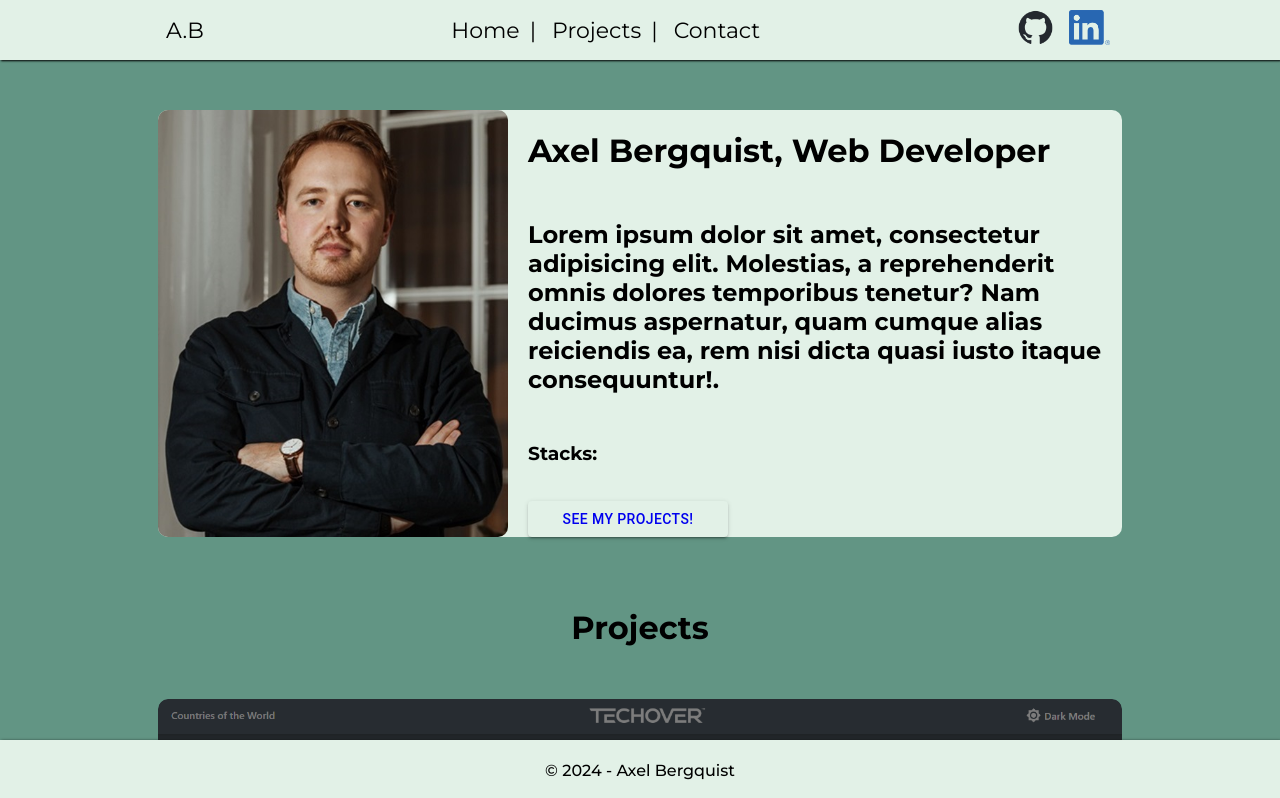
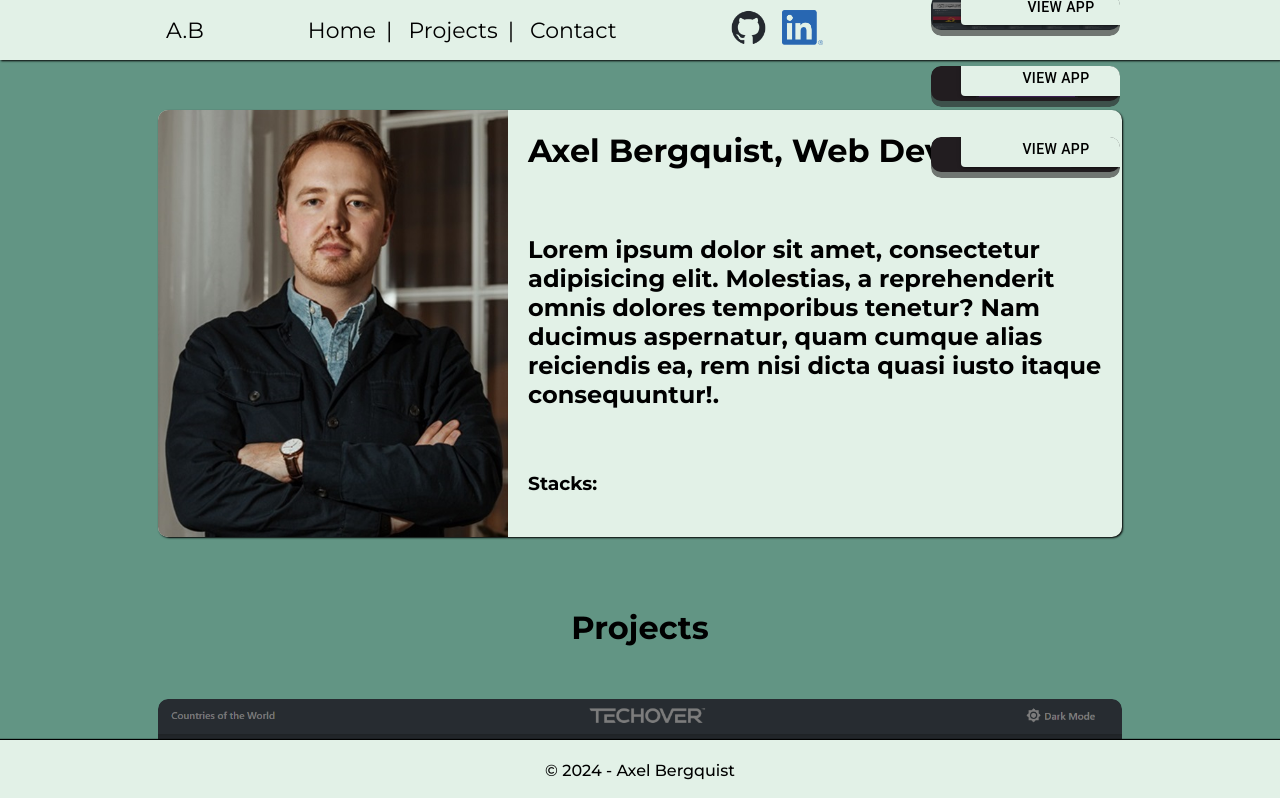
Before and after one commit to axelberk/Portfolio, a React (Vite) app: page /projects in a window 1280 px wide. Shown: the top 798 px of the page. Built offline with nearby package versions, Linux system fonts and the light colour scheme.

Commit message:
routes start + misc

```diff
--- a/src/App.jsx
+++ b/src/App.jsx
@@ -1,4 +1,5 @@
 import { useState, useEffect } from 'react'
+import { Component } from 'react'
 import './App.css'
 import Navbar from './Components/Navbar/Navbar'
 import { Routes, Route, BrowserRouter } from 'react-router-dom'
@@ -16,13 +17,13 @@ function App() {
       <Navbar/>
 
       <div className='App'>
-
           <Homepage />
           <Projects />
           <Contact />
       </div>
 
       <Footer />
+
     </BrowserRouter>
 
   )
--- a/src/Components/Contact/Contact.css
+++ b/src/Components/Contact/Contact.css
@@ -1,5 +1,7 @@
 .Contact {
     height: 100px;
     background-color: #E2F1E7;
-
+    margin-bottom: 100px;
+    border-radius: 10px;
+    box-shadow: 1px 1px 2px black;
 }
--- a/src/Components/Contact/Contact.jsx
+++ b/src/Components/Contact/Contact.jsx
@@ -3,7 +3,7 @@ import "./Contact.css"
 const Contact = () => {
     return (
         <div className="Contact">
-            Contact info
+            <h3>Contact</h3>
         </div>
     )
 }
--- a/src/Components/Footer/Footer.css
+++ b/src/Components/Footer/Footer.css
@@ -7,7 +7,7 @@
     background-color: #E2F1E7;
     bottom: 0;
     left: 0;
-    box-shadow: 1px 1px 3px black;
+    box-shadow: 1px 1px 1px 2px black;
     z-index: 1;
 }
 
--- a/src/Components/Navbar/Navbar.jsx
+++ b/src/Components/Navbar/Navbar.jsx
@@ -1,10 +1,16 @@
 import React from "react"
+import { Component, Link } from "react"
+import { Route, Router, Routes } from "react-router-dom"
 import "./Navbar.css"
+import Projects from "../Projects/Projects"
+import Contact from "../Contact/Contact"
+import Homepage from "../../Homepage/Homepage"
 
 const Navbar = () => {
     return (
         <div className="Navbar">
-            <a href="">A.B</a>
+            <a href="">
+                A.B</a>
             <div className="page-routes">
                 <a href="/">Home</a>|
                 <a href="/">Projects</a>|
@@ -15,6 +21,11 @@ const Navbar = () => {
                 <a href="https://github.com/axelberk" target="_blank"><img src="github-mark.png" alt=""/></a>
                 <a href="https://www.linkedin.com/in/axel-bergquist-360940114/" target="_blank"><img src="LI-In-Bug.png" alt="" /></a>
             </div>
+            <Routes>
+                <Route path="/" element=""/>
+                <Route path="/projects" element={<Projects/>}/>
+                <Route path="/contact" element={<Contact />} />
+            </Routes>
         </div>
 
     )
--- a/src/Homepage/Homepage.css
+++ b/src/Homepage/Homepage.css
@@ -6,6 +6,7 @@
     background-color: #E2F1E7;
     margin-top: 50px;
     border-radius: 10px;
+    box-shadow: 1px 1px 2px black;
 }
 
 .intro-section {
@@ -38,4 +39,6 @@
     align-self: center;
     margin-top: px;
     border-radius: 10px;
+    border-top-right-radius: 0px;
+    border-bottom-right-radius: 0px;
   }
--- a/src/Homepage/Homepage.jsx
+++ b/src/Homepage/Homepage.jsx
@@ -11,9 +11,9 @@ const Homepage = () => {
                     <h2>Lorem ipsum dolor sit amet, consectetur adipisicing elit. Molestias, a reprehenderit omnis dolores temporibus tenetur? Nam ducimus aspernatur, quam cumque alias reiciendis ea, rem nisi dicta quasi iusto itaque consequuntur!.</h2>
                     <h3>Stacks: </h3>
                     <div></div>
-                    <Button variant="contained" className="projects-button" sx={{backgroundColor:"#E2F1E7", color:"black"}}>
+                    {/* <Button variant="contained" className="projects-button" sx={{backgroundColor:"#E2F1E7", color:"black"}}>
                         <a href="/">See my projects!</a>
-                    </ Button>
+                    </ Button> */}
                 </div>
             </div>
         </div>
```
